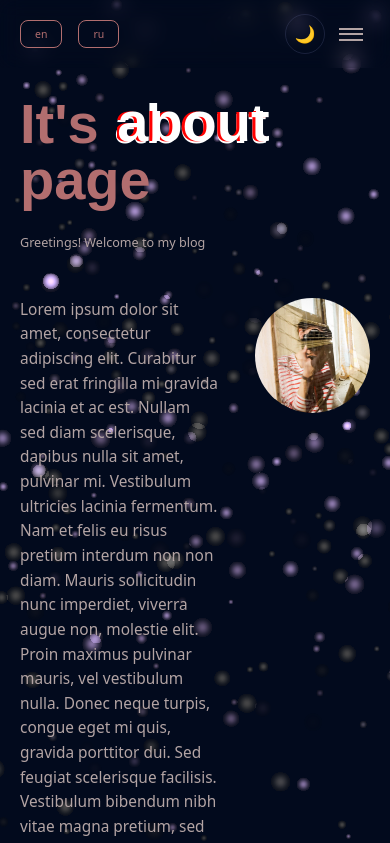
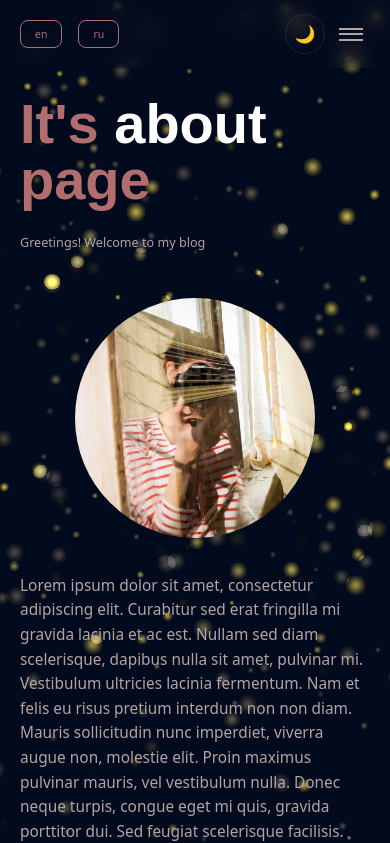
Before and after one commit to Shadowic/blog-react, a React (Vite) app: page /about in a window 390 px wide. Shown: the top 843 px of the page. Built offline with nearby package versions, Linux system fonts and the light colour scheme.

Commit message:
fix:about page adaptives

```diff
--- a/src/pages/AboutPage/AboutPage.module.scss
+++ b/src/pages/AboutPage/AboutPage.module.scss
@@ -1,10 +1,7 @@
 .content {
   display: grid;
-  grid-template-columns: 1fr clamp(10px, 33%, 340px);
+  grid-template-columns: 1fr;
   gap: 36px;
-  //@include md {
-  //  grid-template-columns: 1fr;
-  //}
 }
 .intro {
   font-size: 1.1rem;
@@ -12,12 +9,9 @@
 }
 .cover {
   width: 100%;
-  max-width: 340px;
+  max-width: 240px;
+  order: -1;
   margin: 0 auto;
-  order: unset;
-  //@include md {
-  //  order: -1;
-  //}
   &__wrap {
     border-radius: 50%;
     overflow: hidden;
@@ -32,3 +26,13 @@
     object-fit: cover;
   }
 }
+
+@media (min-width: 768px) {
+  .content {
+    grid-template-columns: 1fr clamp(10px, 33%, 340px);
+  }
+  .cover {
+    max-width: 340px;
+    order: unset;
+  }
+}
```
